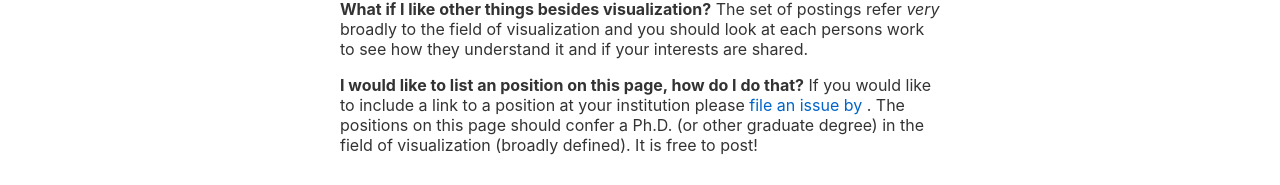
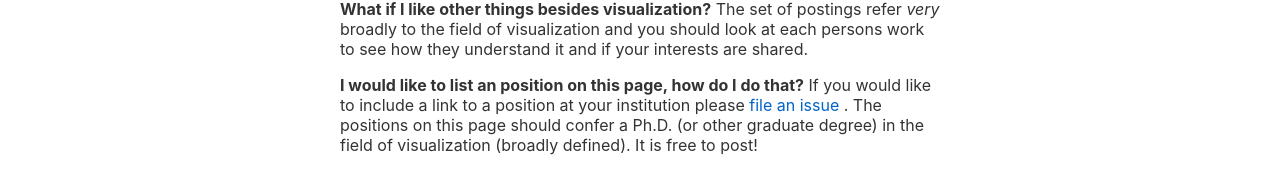
Before and after one commit to mcnuttandrew/vis-phd-positions, a Svelte app: page / in a window 1280 px wide. Shown: the part 391-576 px from the top of the page. Built offline with nearby package versions, Linux system fonts and the light colour scheme; no server answers.

Commit message:
adjust phrasing

```diff
--- a/src/App.svelte
+++ b/src/App.svelte
@@ -60,7 +60,7 @@
       <a
         href="https://github.com/mcnuttandrew/vis-phd-positions/issues/new?assignees=&labels=&projects=&template=add-posting.md&title="
       >
-          file an issue by
+          file an issue
       </a>. The positions on this page should confer a Ph.D. (or other graduate degree)
       in the field of visualization (broadly defined). It is free to post!
     </p>
```
